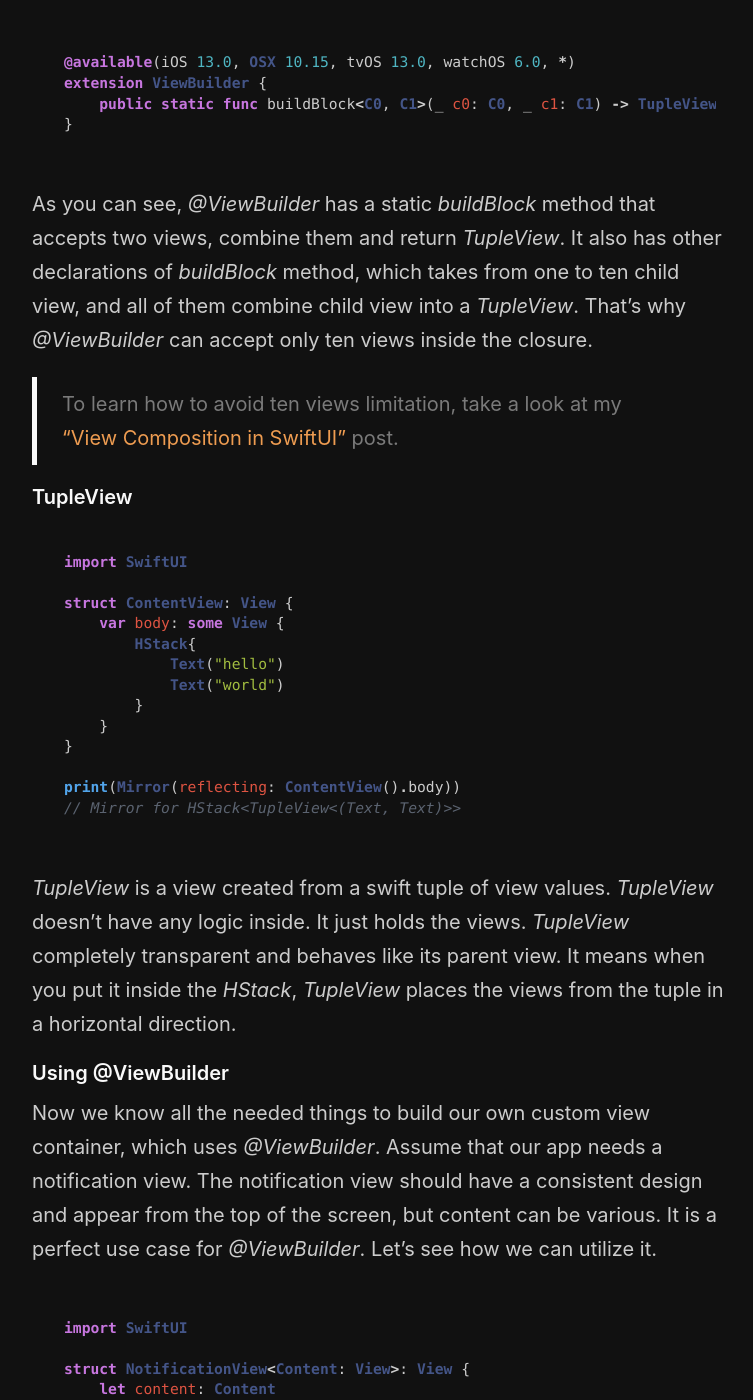
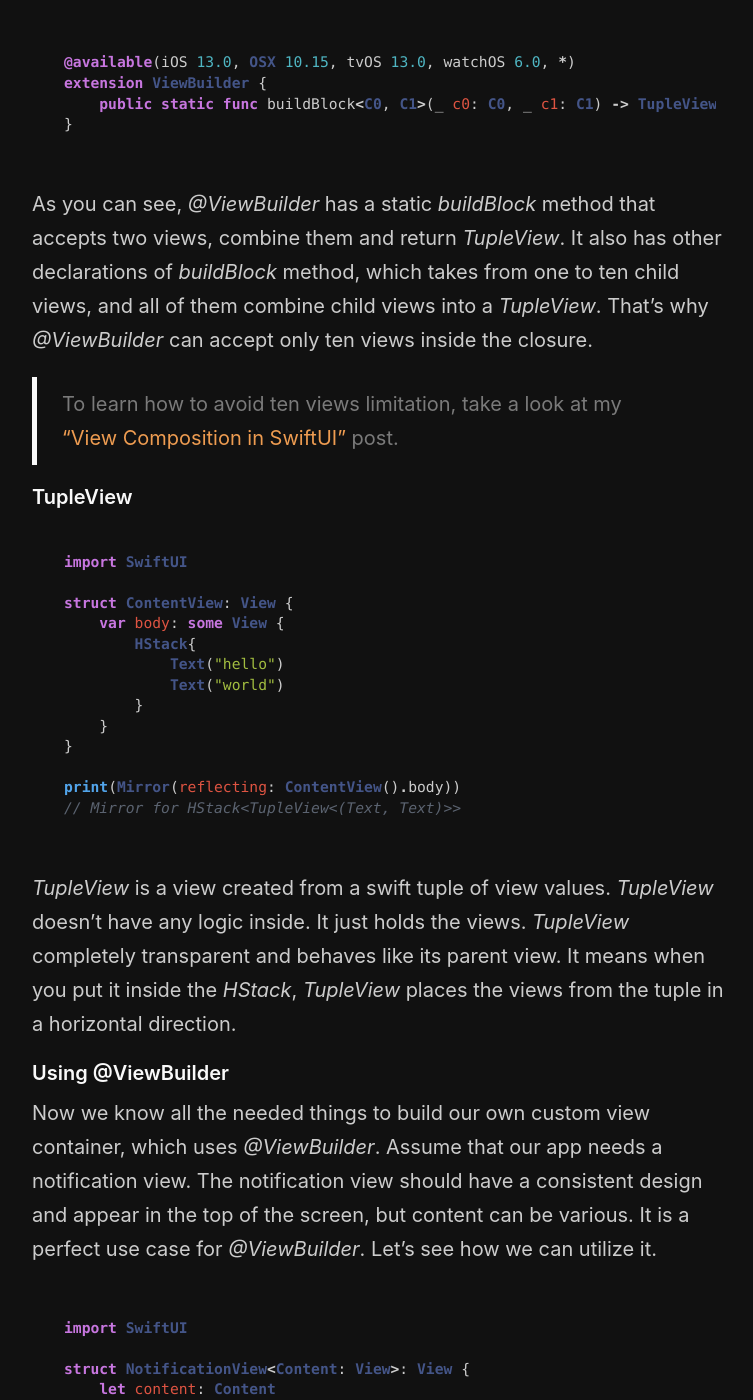
Before and after one commit to mecid/mecid.github.io, a Jekyll site: the page built from _posts/2019-12-18-the-power-of-viewbuilder-in-swiftui.md, in a window 1280 px wide and 1400 px high, scrolled down 1390 px. Shown: the whole window, without its empty margins (258-1011 px from the left). Built offline with Jekyll 4.4.1, drawn with Linux system fonts in a browser that asks for light colours.

Commit message:
Update 2019-12-18-the-power-of-viewbuilder-in-swiftui.md

````diff
--- a/_posts/2019-12-18-the-power-of-viewbuilder-in-swiftui.md
+++ b/_posts/2019-12-18-the-power-of-viewbuilder-in-swiftui.md
@@ -41,7 +41,7 @@ extension ViewBuilder {
 }
 ```
 
-As you can see, *@ViewBuilder* has a static *buildBlock* method that accepts two views, combine them and return *TupleView*. It also has other declarations of *buildBlock* method, which takes from one to ten child view, and all of them combine child view into a *TupleView*. That's why *@ViewBuilder* can accept only ten views inside the closure.
+As you can see, *@ViewBuilder* has a static *buildBlock* method that accepts two views, combine them and return *TupleView*. It also has other declarations of *buildBlock* method, which takes from one to ten child views, and all of them combine child views into a *TupleView*. That's why *@ViewBuilder* can accept only ten views inside the closure.
 
 > To learn how to avoid ten views limitation, take a look at my ["View Composition in SwiftUI"](/2019/10/30/view-composition-in-swiftui/) post.
 
@@ -65,7 +65,7 @@ print(Mirror(reflecting: ContentView().body))
 *TupleView* is a view created from a swift tuple of view values. *TupleView* doesn't have any logic inside. It just holds the views. *TupleView* completely transparent and behaves like its parent view. It means when you put it inside the *HStack*, *TupleView* places the views from the tuple in a horizontal direction.
 
 #### Using @ViewBuilder
-Now we know all the needed things to build our own custom view container, which uses *@ViewBuilder*. Assume that our app needs a notification view. The notification view should have a consistent design and appear from the top of the screen, but content can be various. It is a perfect use case for *@ViewBuilder*. Let's see how we can utilize it.
+Now we know all the needed things to build our own custom view container, which uses *@ViewBuilder*. Assume that our app needs a notification view. The notification view should have a consistent design and appear in the top of the screen, but content can be various. It is a perfect use case for *@ViewBuilder*. Let's see how we can utilize it.
 
 ```swift
 import SwiftUI
````
